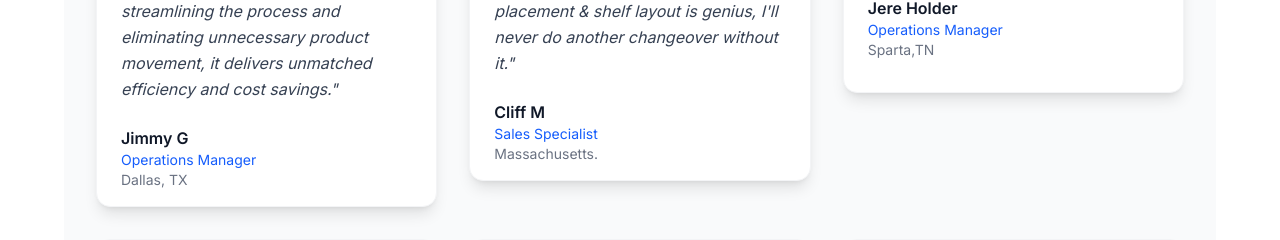
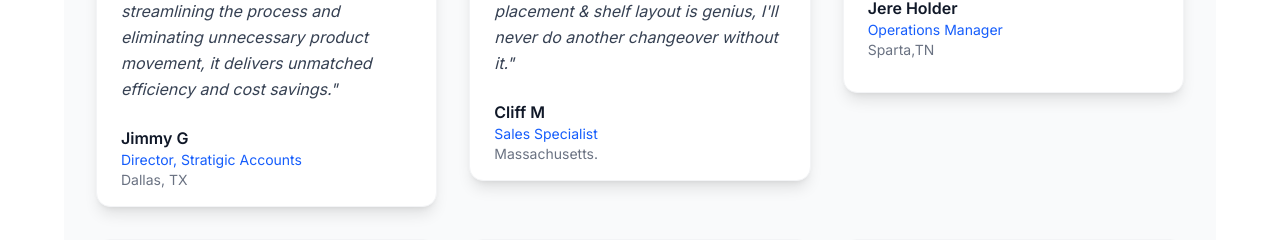
Before and after one commit to jsturges640-Shelfwhiz/Shelfwhiz-website, a Next.js app: page /testimonials in a window 1280 px wide. Shown: the part 1435-1675 px from the top of the page. Built offline with nearby package versions, Linux system fonts and the light colour scheme.

Commit message:
Jim Guy fix

```diff
--- a/app/testimonials/page.tsx
+++ b/app/testimonials/page.tsx
@@ -16,7 +16,7 @@ const testimonials = [
     id: 1,
     name: "Jimmy G",
     company: "Dallas, TX",
-    role: "Operations Manager",
+    role: "Director, Stratigic Accounts",
     content:
       "Shelwhiz Mapping program revolutionizes inventory execution. By streamlining the process and eliminating unnecessary product movement, it delivers unmatched efficiency and cost savings.",
     rating: 5,
```
